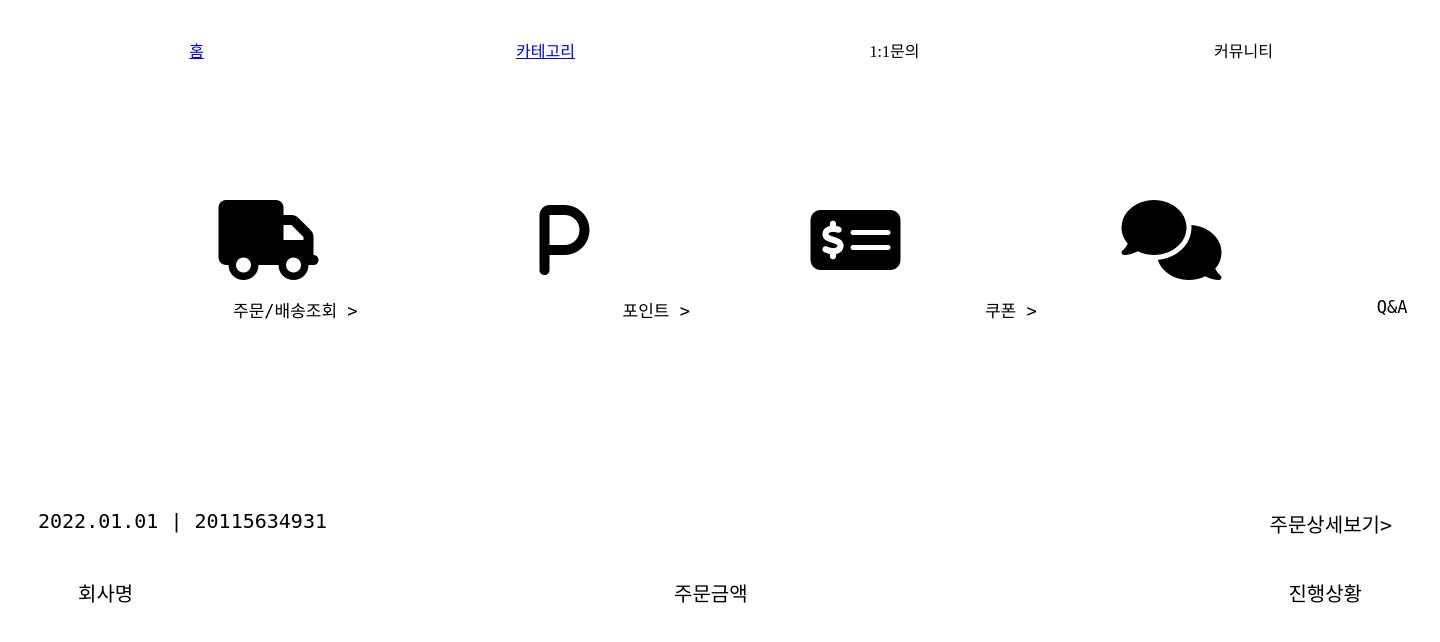
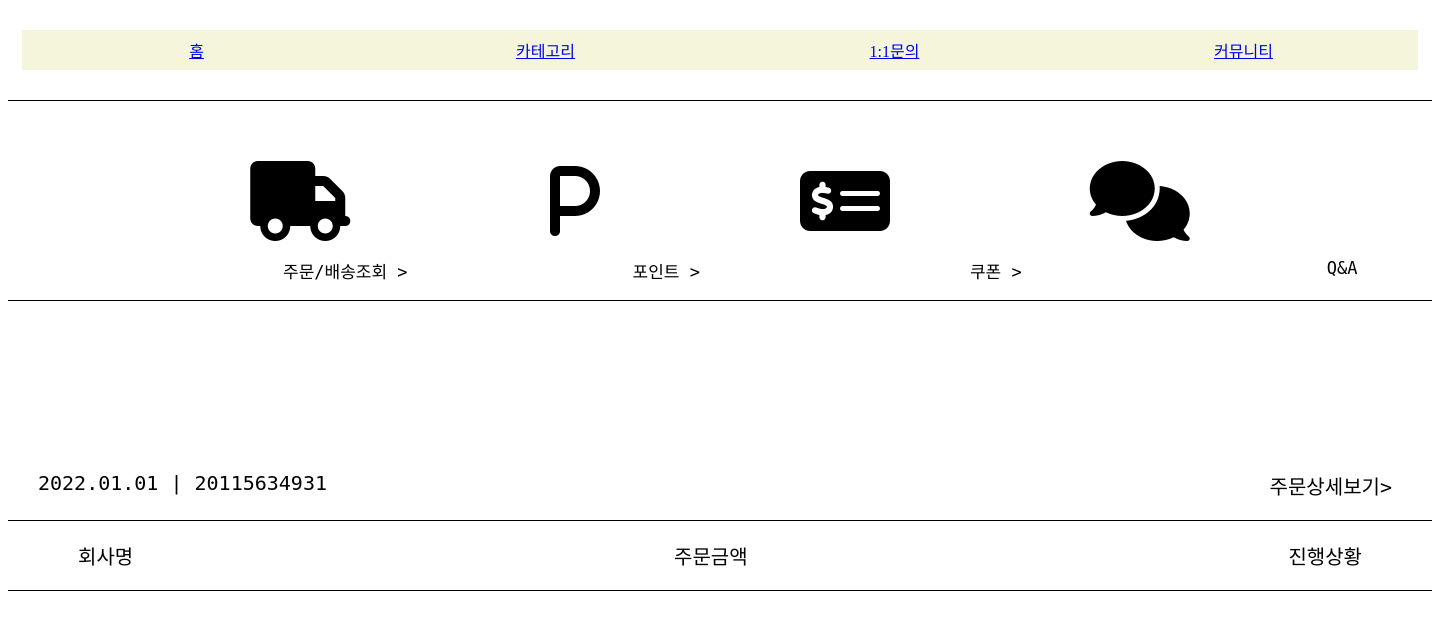
Before and after one commit to dudtlr2331/cltshop, a web app: page /mypage/mypage.html in a window 1440 px wide. Shown: the part 71-713 px from the top of the page. Run offline with its HTML, style and script files only (its server is not run), Linux system fonts and the light colour scheme; data that the repository does not hold is empty; some libraries are stand-ins or nearby versions.

Commit message:
메인, 마이페이지, 로그인 화면 html, css파일 수정

```diff
--- a/WebContent/css/login.css
+++ b/WebContent/css/login.css
@@ -35,6 +35,7 @@
 #sns_i{
 	font-size: 35px;
 	font-weight: bold;
+	border-top: 1px solid;
 }
 
 #bottom{
--- a/WebContent/css/mypage.css
+++ b/WebContent/css/mypage.css
@@ -22,13 +22,14 @@
     padding: 14px;
 }
 
-#main_benner .menu li{
+#main_benner .menu a{
     width: 100%;
     height: 40px;
     cursor: pointer;
     display: flex;
     justify-content: center;
     align-items: center;
+    background-color: beige;
 }
 
 #main_benner .menu li:hover{
@@ -39,31 +40,33 @@
     display: flex;
     flex-direction: row;
     justify-content: space-around;
-    padding-top: 100px;
-    padding-left: 100px;
-    padding-right: 100px;
+    padding-top: 60px;
+    padding-left: 10%;
+    padding-right: 10%;
     font-size: 80px;
+	border-top: 1px solid;
 }
 #content .icon_btn{
     display: flex;
     flex-direction: row;
     font-size: 17px;
+    border-bottom: 1px solid;
 }
 .icon_btn .a{
     position: relative;
-    left: 225px;
+    left: 275px;
 }
 .icon_btn .b{
     position: relative;
-    left: 490px;
+    left: 500px;
 }
 .icon_btn .c{
     position: relative;
-    left: 785px;
+    left: 770px;
 }
 .icon_btn .d{
     position: relative;
-    left: 1125px;
+    left: 1075px;
 }
 #b_content .a{
     font-size: 20px;
@@ -73,6 +76,7 @@
     padding-top: 150px;
     padding-left: 30px;
     padding-right: 40px;
+    border-bottom: 1px solid;
 }
 #b_content .b{
     font-size: 20px;
@@ -81,4 +85,5 @@
     justify-content: space-between;
     padding-left: 70px;
     padding-right: 70px;
+    border-bottom: 1px solid;
 }
--- a/WebContent/login/login.html
+++ b/WebContent/login/login.html
@@ -27,7 +27,7 @@
 	</header>
 	<section id="section">
 		<div id="bottom">
-			<ins class="a">SNS 로그인/가입</ins>
+			<pre class="a">SNS 로그인/가입</pre>
 		</div>
 		<div id="sns_i">
 			<i class="fa-solid fa-comments"></i>
--- a/WebContent/mypage/mypage.html
+++ b/WebContent/mypage/mypage.html
@@ -21,10 +21,10 @@
     </header>
     <section id="main_benner">
         <ul class="menu">
-            <li><a href="../main/main.html">홈</a></li>
-            <li><a href="../category/category.html">카테고리</a></li>
-            <li>1:1문의</li>
-            <li>커뮤니티</li>
+            <a href="../main/main.html"><li>홈</li></a>
+            <a href="../category/category.html"><li>카테고리</li></a>
+            <a href="../QnA/QnA.html"><li>1:1문의</li></a>
+            <a href="../dressroom/dressRoom_main.html"><li>커뮤니티</li></a>
         </ul>
     </section>
     <article id="content">
```
Also changed, not shown: WebContent/css/main.css (+49 -9 lines), WebContent/main/main.html (+10 -8 lines).
